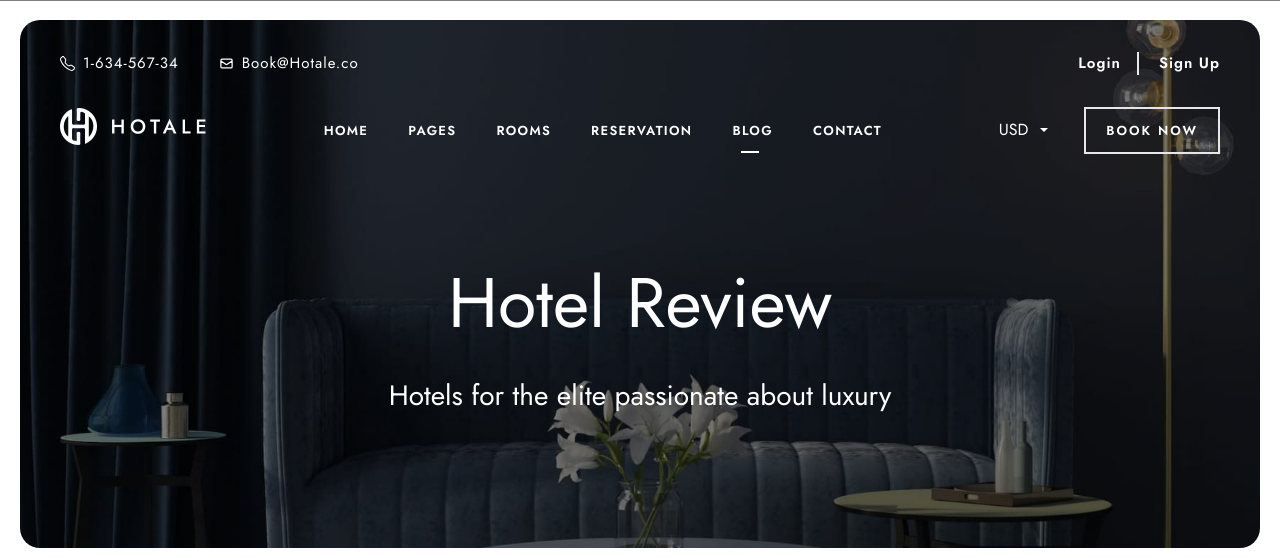
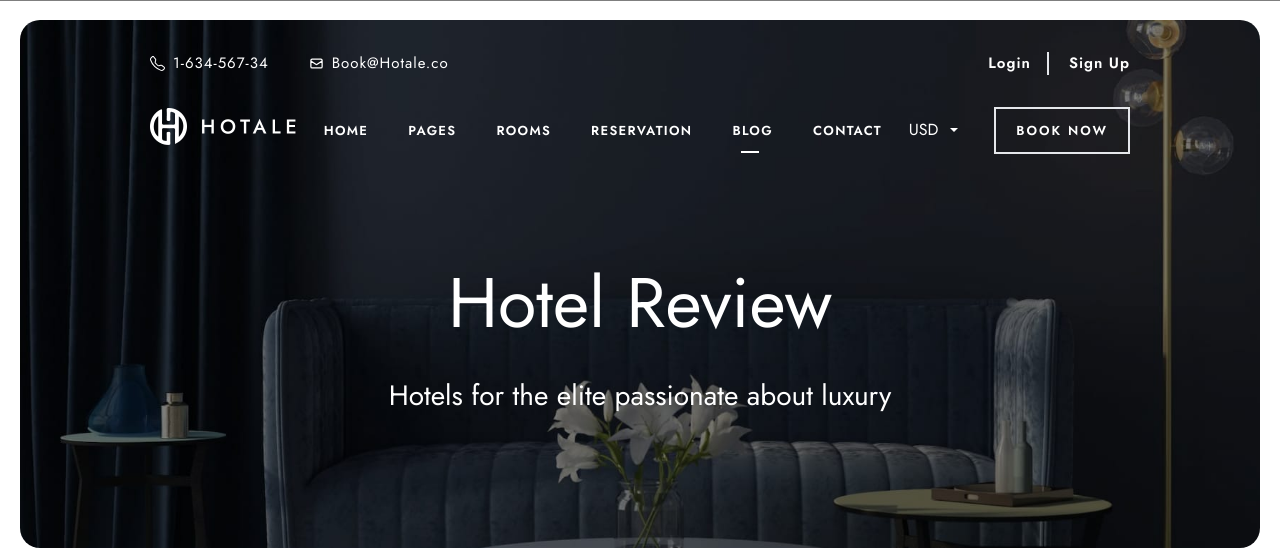
Before and after one commit to Min1870/Hotale, a React (Vite) app: page /blogs in a window 1280 px wide. Shown: the top 558 px of the page. Built offline with nearby package versions, Linux system fonts and the light colour scheme; a web font is replaced by a local one.

Commit message:
fixBanner

```diff
--- a/src/components/AboutUsBanner.jsx
+++ b/src/components/AboutUsBanner.jsx
@@ -157,7 +157,7 @@ const AboutUsBanner = ({
         </div>
       </div>
       <div className="pt-8 px-10 bg-bannerBg overflow-hidden bg-cover rounded-[20px] max-h-[65vh] md:max-h-[100vh] mt-24 lg:m-0 bg-no-repeat relative">
-        <div className=" text-white  max-w-[1200px] mx-auto">
+        <div className=" text-white  min-w-full px-[40px] xl:px-[90px] mx-auto">
           <div className=" space-y-8 hidden lg:block">
             <div className="flex items-center justify-between">
               <div className="flex items-center gap-10 text-[15px] font-[400] tracking-[1px]">
@@ -186,7 +186,7 @@ const AboutUsBanner = ({
               </div>
             </div>
 
-            <div className=" flex items-center justify-between">
+            <div className=" flex items-center justify-between ">
               <Link to={`/`}>
                 <img
                   src={logo}
```
